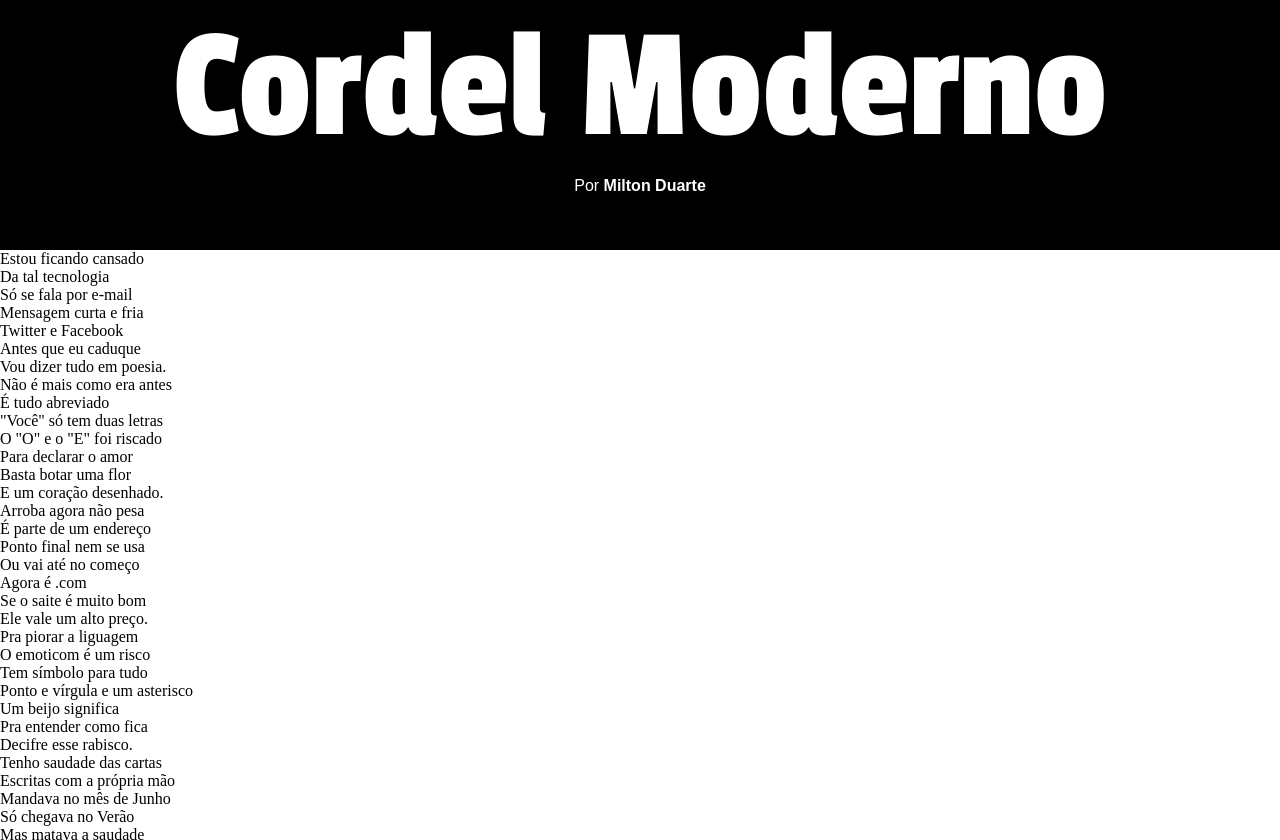
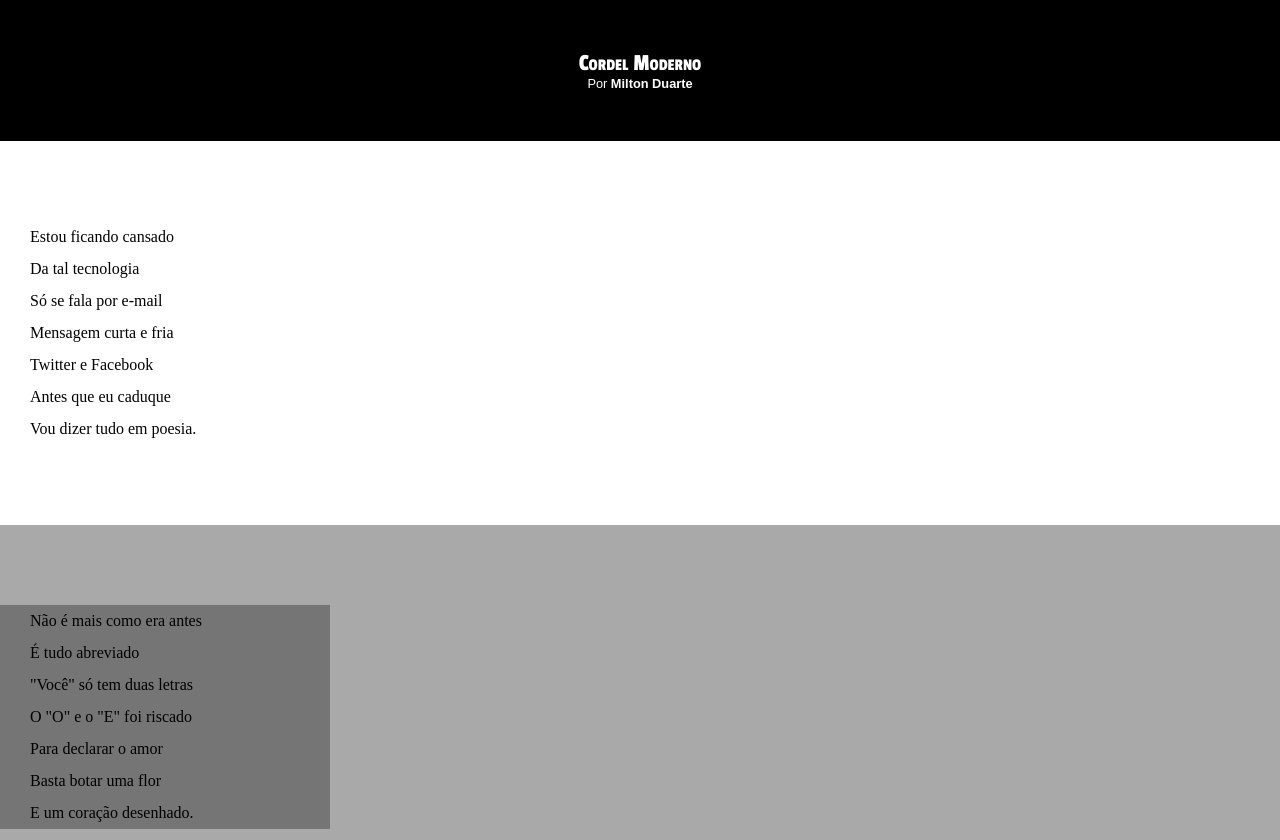
Before and after one commit to devguilhermecosta/projeto-cordel, a plain HTML site: page index.html in a window 1280 px wide. Shown: the top 840 px of the page. Drawn offline with Linux system fonts and the light colour scheme.

Commit message:
atualizado html e estilos dos textos

```diff
--- a/fonts/style.css
+++ b/fonts/style.css
@@ -12,27 +12,33 @@
 
 * {
     margin: 0px;
+    padding: 0px;
+}
+
+html, body {
+    min-height: 100vh;
+    background-color: darkgray;
 }
 
 header {
     background-color: black;
-    height: 250px;
+    text-align: center;
 }
 
 h1#principal {
     color: white;
     font-family: var(--font-title);
-    font-size: 10em;
     font-weight: normal;
-    text-align: center;
+    font-variant: small-caps;
+    padding-top: 50px;
 }
 
 h2#creator {
     color: white;
     font-family: var(--font-standard);
-    font-size: 1em;
     font-weight: normal;
-    text-align: center;
+    padding-bottom: 50px;
+    font-size: .8em;
 }
 
 header a {
@@ -49,6 +55,29 @@ a.header-link:hover {
     padding: 5px;
     background-color: white;
     border-radius: 2px;
+}
+
+section {
+    padding-top: 10vh;
+    padding-bottom: 10vh;
+}
+
+section > p {
+    line-height: 2em;
+    padding-left: 30px;
+}
+
+section.normal {
+    background-color: white;
+}
+
+section.image {
+    background-color: darkgray;
+}
+
+section.image > p {
+    background-color: rgba(36, 35, 35, 0.384);
+    width: 300px;
 }
 
 footer {
--- a/index.html
+++ b/index.html
@@ -17,6 +17,7 @@
     </header>
 
     <!--main-->
+    <section class="normal">
         <p>
             Estou ficando cansado <br>
             Da tal tecnologia <br>
@@ -26,7 +27,9 @@
             Antes que eu caduque <br>
             Vou dizer tudo em poesia.
         </p>
+    </section>
 
+    <section class="image">
         <p>
             Não é mais como era antes <br>
             É tudo abreviado <br>
@@ -36,7 +39,9 @@
             Basta botar uma flor <br>
             E um coração desenhado.
         </p>
+    </section>
 
+    <section class="normal">
         <p>
             Arroba agora não pesa <br>
             É parte de um endereço <br>
@@ -53,7 +58,9 @@
             Pra entender como fica <br>
             Decifre esse rabisco.
         </p>
+    </section>
 
+    <section class="image">
         <p>
             Tenho saudade das cartas <br>
             Escritas com a própria mão <br>
@@ -63,7 +70,9 @@
             Era texto de verdade <br>
             Nas linhas do coração.
         </p>
+    </section>
 
+    <section class="normal">
         <p>
             Agora, escrevo e envio <br>
             Chegando na mesma hora <br>
@@ -80,6 +89,7 @@
             Seus lábios são aparelhos <br>
             Deixe que Deus interprete.
         </p>
+    </section>
 
     <!--footer-->
     <footer>
```
Lines whose indentation alone changed are shown as unchanged.
